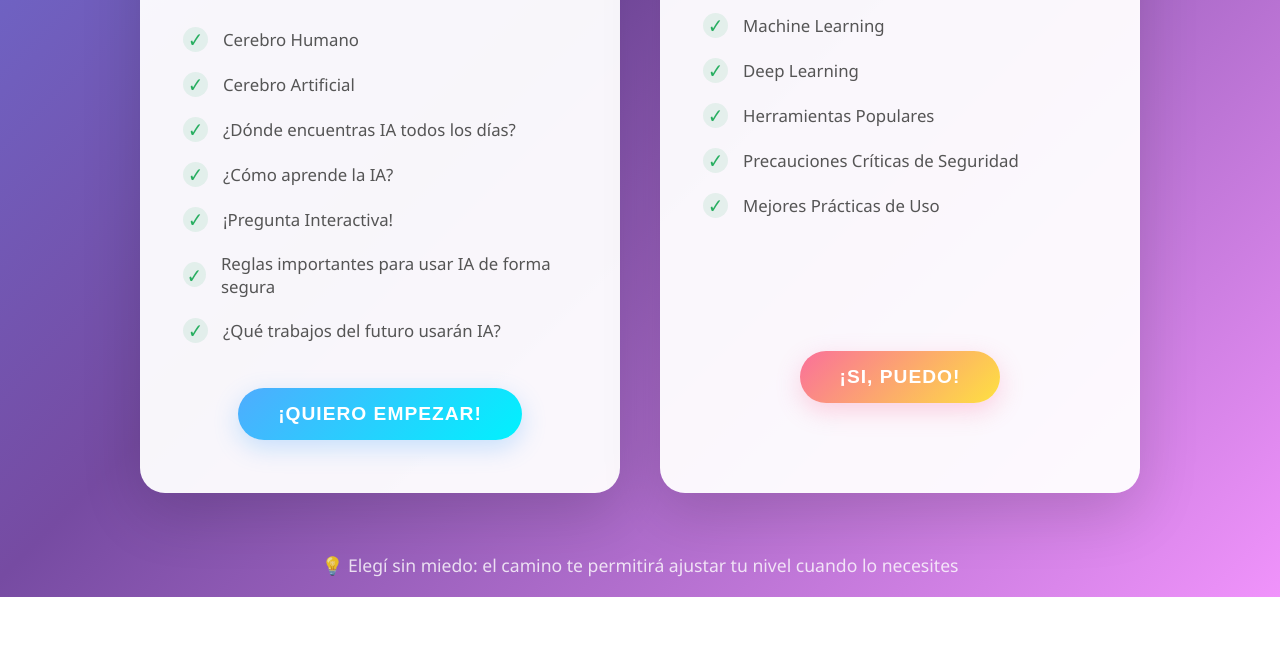
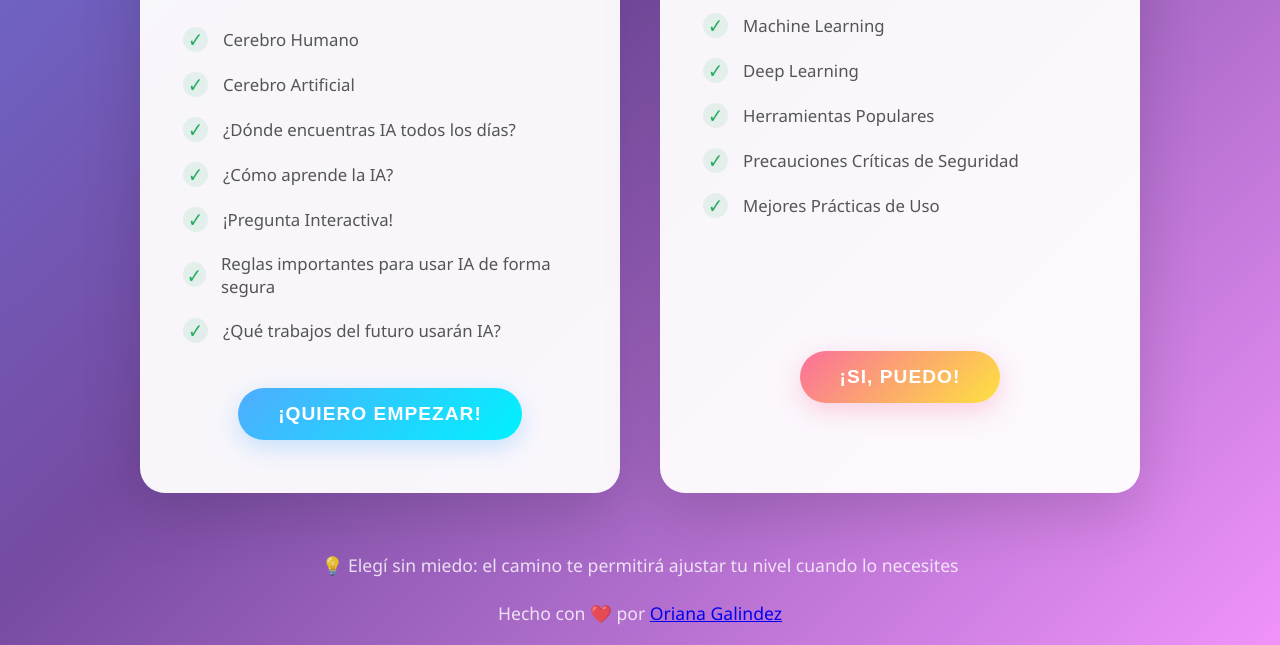
Before and after one commit to Malibu54/Contenido, a plain HTML site: page index.html in a window 1280 px wide. Shown: the part 720-1365 px from the top of the page. Before the commit the page ends 1317 px from the top, so only its background shows below. Drawn offline with Linux system fonts and the light colour scheme.

Commit message:
Update index.html

```diff
--- a/index.html
+++ b/index.html
@@ -390,7 +390,9 @@
         </div>
 
         <div class="footer">
-            <p>💡 Elegí sin miedo: el camino te permitirá ajustar tu nivel cuando lo necesites</p>
+            <p>💡 Elegí sin miedo: el camino te permitirá ajustar tu nivel cuando lo necesites</p><br>
+
+            <p>Hecho con ❤️ por  <a href="https://www.linkedin.com/in/orianasoledad">Oriana Galindez</a></p>
         </div>
     </div>
 
```
